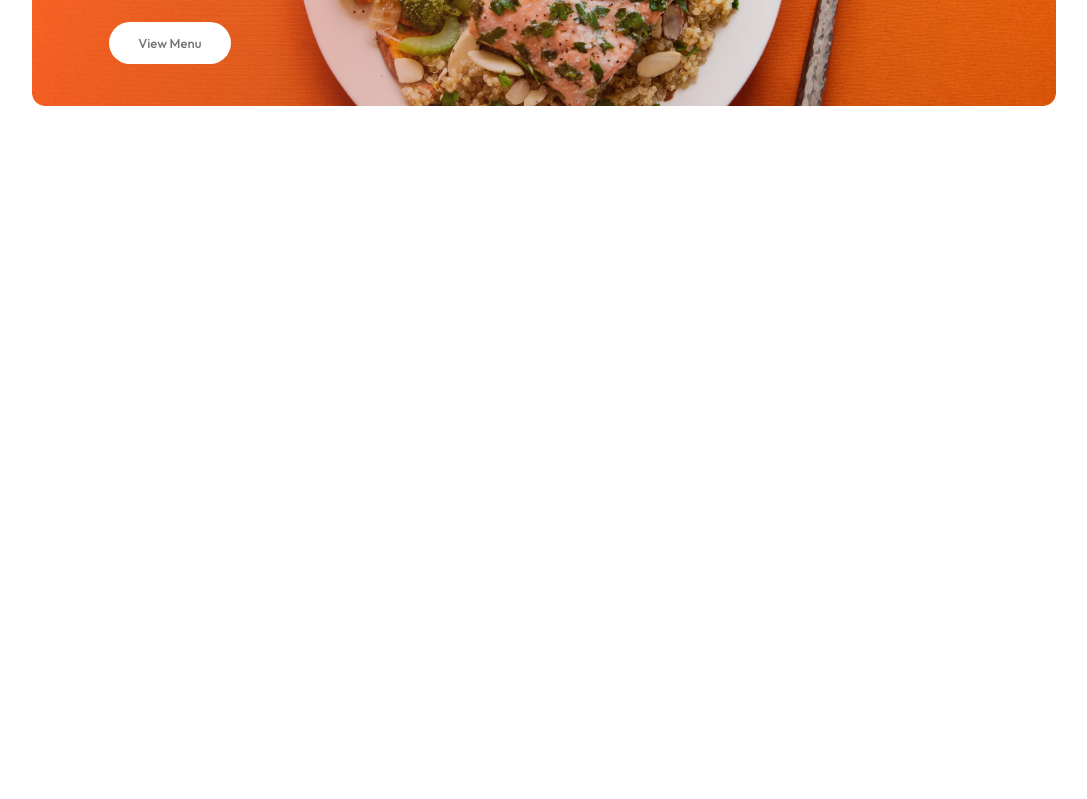
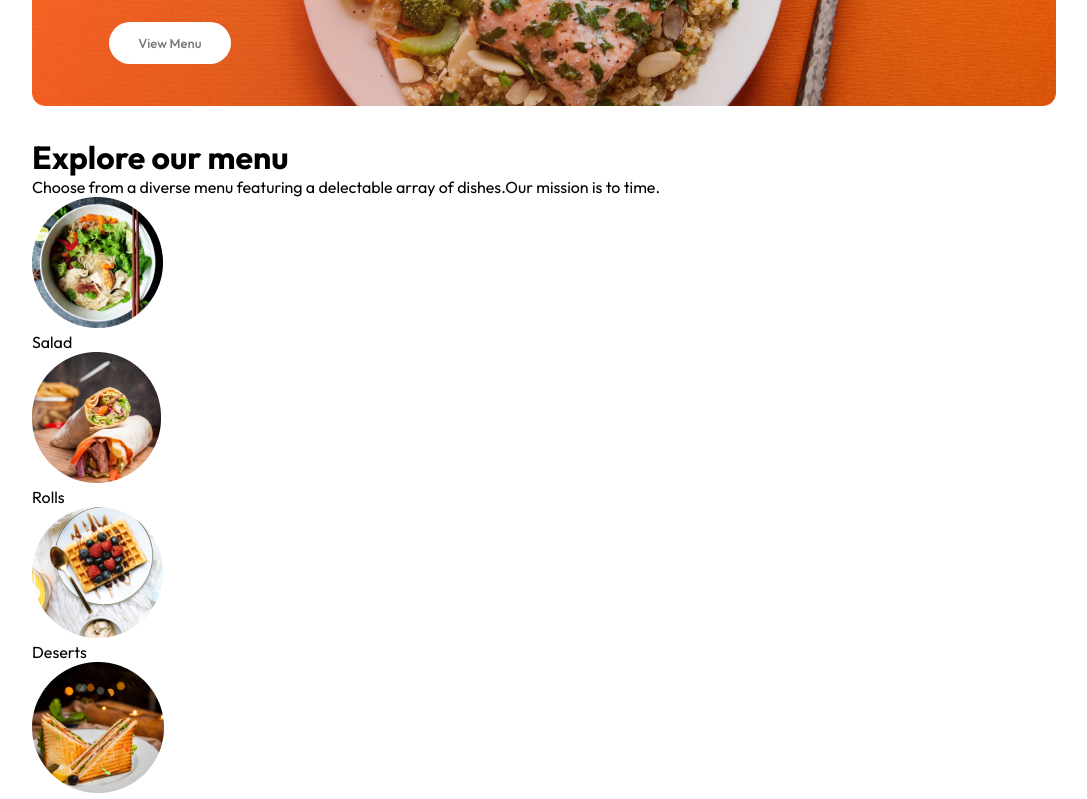
Before and after one commit to Priya-Satpathy/Foodapp-website, a React (Vite) app: page / in a window 1280 px wide. Shown: the part 440-1239 px from the top of the page, without its empty margins (96-1183 px from the left). Before the commit the page ends 800 px from the top, so only its background shows below. Built offline with nearby package versions, Linux system fonts and the light colour scheme.

Commit message:
content add

```diff
--- /dev/null
+++ b/src/Components/ExploreMenu/ExploreMenu.jsx
@@ -0,0 +1,25 @@
+import React from 'react'
+import './ExploreMenu.css'
+import { menu_list } from '../../assets/assets'
+
+const ExploreMenu = () => {
+  return (
+    <div className='explore-menu' id='explore-menu'>
+        <h1>Explore our menu</h1>
+        <p className='explore-menu-text'>Choose from a diverse menu featuring a delectable array of dishes.Our mission is to time.</p>
+        <div className="explore-menu-list">
+            {menu_list.map((item,index)=>{
+                    return(
+                        <div key={index} className='explore-menu-list-item'>
+                           <img src= {item.menu_image} alt="" />
+                           <p>{item.menu_name}</p>
+                        </div>
+                    )
+            })}
+        </div>
+
+    </div>
+  )
+}
+
+export default ExploreMenu
--- a/src/Components/Header/Header.css
+++ b/src/Components/Header/Header.css
@@ -14,6 +14,7 @@
     max-width: 50%;
     bottom:10%;
     left: 6vw;
+    animation: fadeIn 3s;
 }
 
 .header-contents h2{
--- a/src/Pages/Home/Home.jsx
+++ b/src/Pages/Home/Home.jsx
@@ -1,10 +1,12 @@
 import React from 'react'
 import './Home.css'
 import Header from '../../Components/Header/Header'
+import ExploreMenu from '../../Components/ExploreMenu/ExploreMenu'
 const Home = () => {
   return (
     <div>
         <Header/>
+        <ExploreMenu/>
     </div>
   )
 }
--- a/src/index.css
+++ b/src/index.css
@@ -17,3 +17,12 @@
   width: 80%;
   margin: auto;
 }
+
+@keyframes fadeIn {
+  0%{
+    opacity: 0;
+  }
+  100%{
+    opacity: 1;
+  }
+}
```
Also changed, not shown: src/Components/ExploreMenu/ExploreMenu.css (added).
